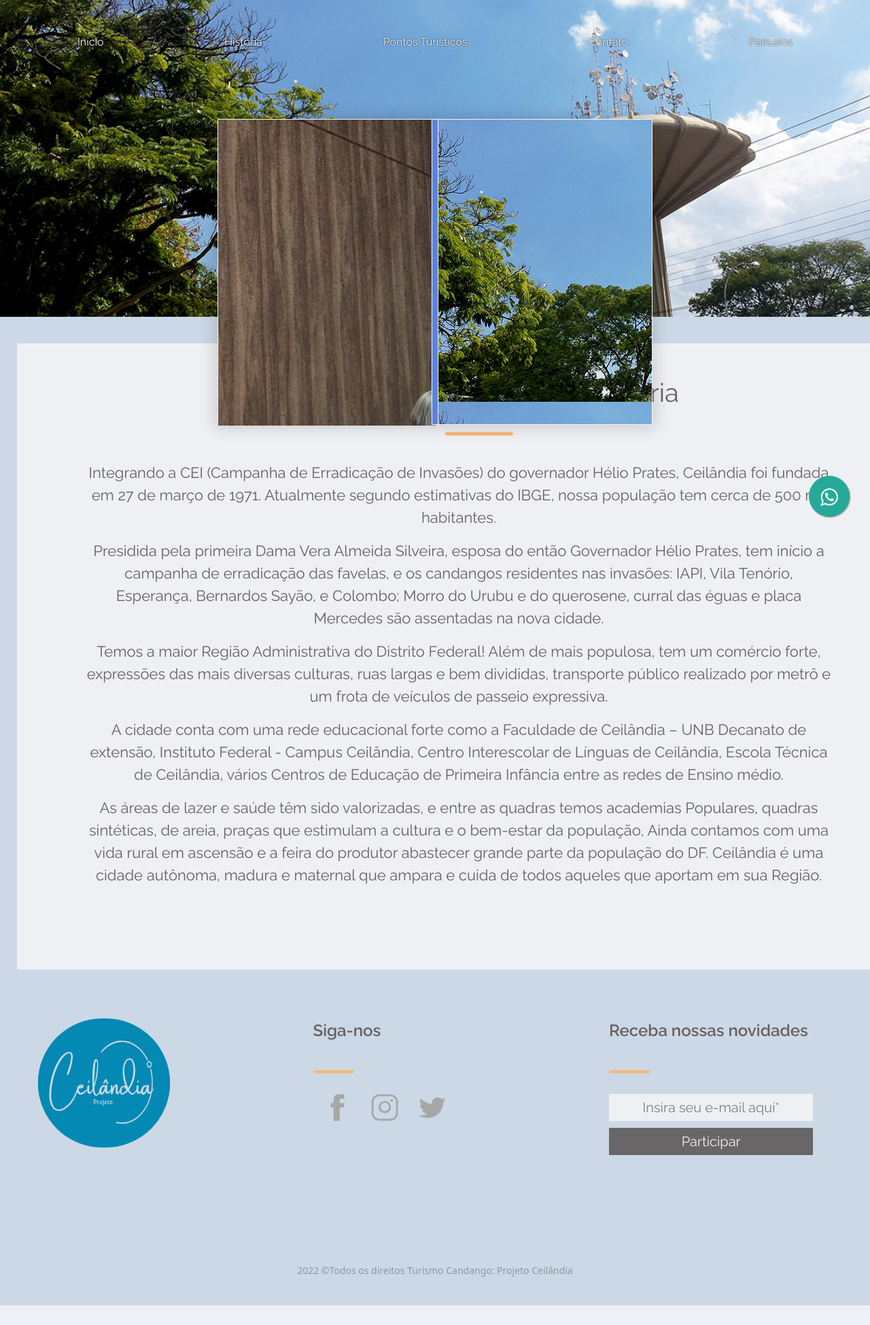
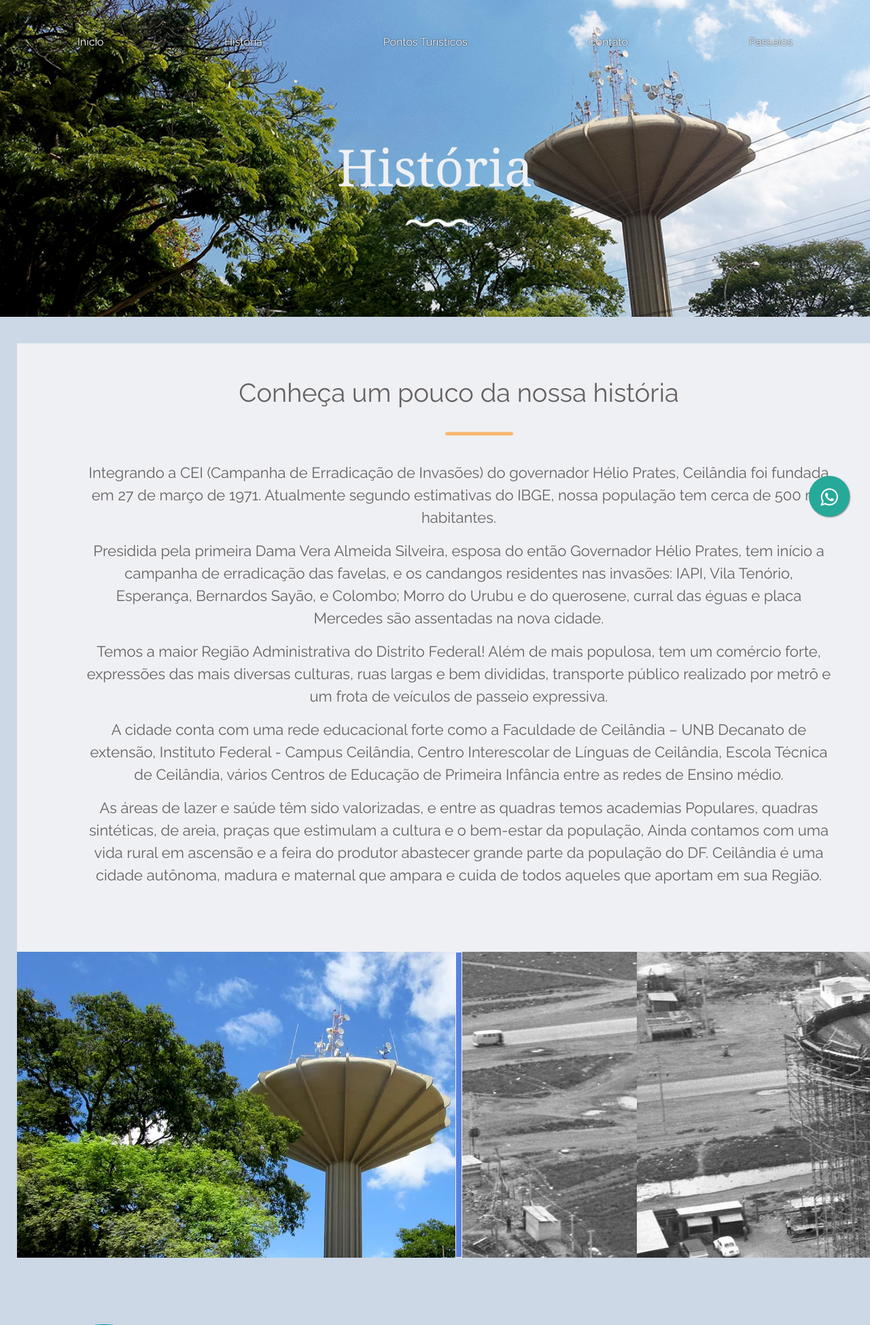
Before and after one commit to Sirgudson/projetoceilandia, a PHP site: page /VIEW/historia.php in a window 1280 px wide; the page is wider, and only the part inside the window is pictured. Shown: the top 1949 px of that part at 68% size. Before the commit the page ends 1920 px from the top of that part, so only its background shows below. Run offline with PHP 8.4, Linux system fonts and the light colour scheme; some libraries are stand-ins or nearby versions.

Commit message:
Ajustes page historia

```diff
--- a/CSS/style.css
+++ b/CSS/style.css
@@ -321,18 +321,16 @@ p.texto-box-history {
 }
 
 .container-compare {
-    position: absolute;
+    /*position: absolute;*/
     top: 50%;
     left: 50%;
-    transform: translate(-50%,-50%);
+    /*transform: translate(-50%,-50%);*/
 }
 
 .compare {
     position: relative;
-    width: 640px;
+    width: 1300px;
     height: 450px;
-    border: 1px solid #f5f5f5;
-    box-shadow: 0px 0px 20px 5px rgba(0, 0, 0, 0.15);
 }
 
 .compare .before {
@@ -340,16 +338,16 @@ p.texto-box-history {
     top: 0px;
     width: 100%;
     height: 100%;
-    background: url(../ASSETS/IMAGES/background.jpeg);
+    background: url(../ASSETS/IMAGES/caixadagua-antes.jpeg);
 }
 
 .compare .before .after {
     position: absolute;
     top: 0px;
     left: 0px;
-    width: 320px;
+    width: 650px;
     height: 450px;
-    background: url(../ASSETS/IMAGES/equipe.jpeg);
+    background: url(../ASSETS/IMAGES/caixadagua-depois.webp);
     z-index: 2;
 }
 
--- a/VIEW/historia.php
+++ b/VIEW/historia.php
@@ -41,7 +41,7 @@
 
             </p>
         </div>
-        <div class="container-compare">
+        <div class="container-compare box-history2">
             <div class="compare">
                 <div class="before">
                     <div class="after"></div>
```
Also changed, not shown: ASSETS/IMAGES/caixadagua-antes.jpeg (added), ASSETS/IMAGES/caixadagua-depois.webp (added).
